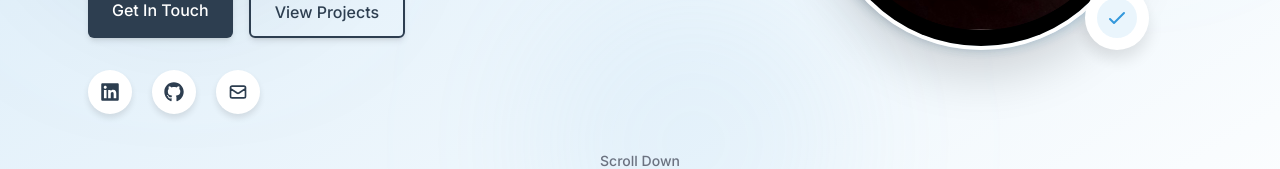
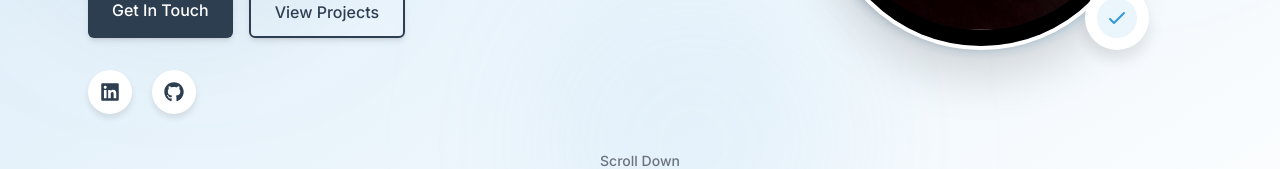
Before and after one commit to SKhunteta/PortfolioWebsite, a React (Vite) app: page / in a window 1280 px wide. Shown: the part 446-615 px from the top of the page. Built offline with nearby package versions, Linux system fonts and the light colour scheme.

Commit message:
removed email icon

```diff
--- a/src/components/Hero.jsx
+++ b/src/components/Hero.jsx
@@ -73,13 +73,6 @@ const Hero = () => {
                 aria-label="GitHub"
               >
                 <FaGithub size={20} className="text-primary" />
-              </a>
-              <a
-                href="mailto:shreyans.khunteta@gmail.com"
-                className="bg-white rounded-full shadow-custom p-3 cursor-pointer hover:scale-110 ease-in duration-300 hover:shadow-custom-lg"
-                aria-label="Email"
-              >
-                <HiOutlineMail size={20} className="text-primary" />
               </a>
             </div>
           </div>
```
